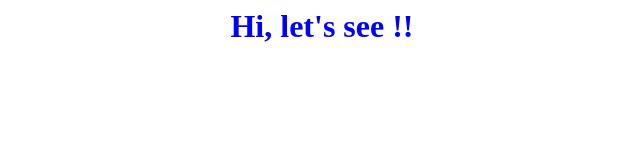
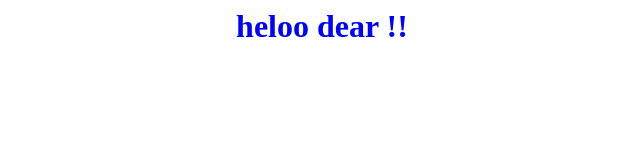
Before and after one commit to kirtisen/Elastic-Beanstalk, a plain HTML site: page index.html in a window 1280 px wide. Shown: the whole page, without its empty margins (318-958 px from the left). Drawn offline with Linux system fonts and the light colour scheme.

Commit message:
Update index.html

```diff
--- a/index.html
+++ b/index.html
@@ -1,3 +1,3 @@
 <center>
-<h1><font color="BLUE">Hi, let's see !!	</font></h1>
+<h1><font color="BLUE"> heloo dear !!	</font></h1>
 </center>
```
